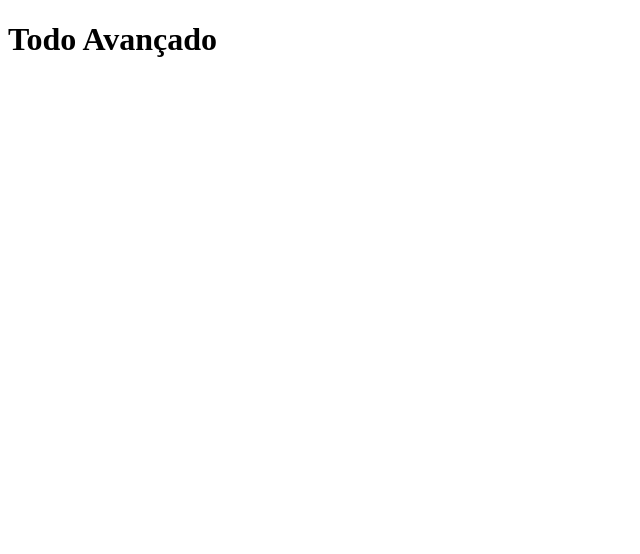
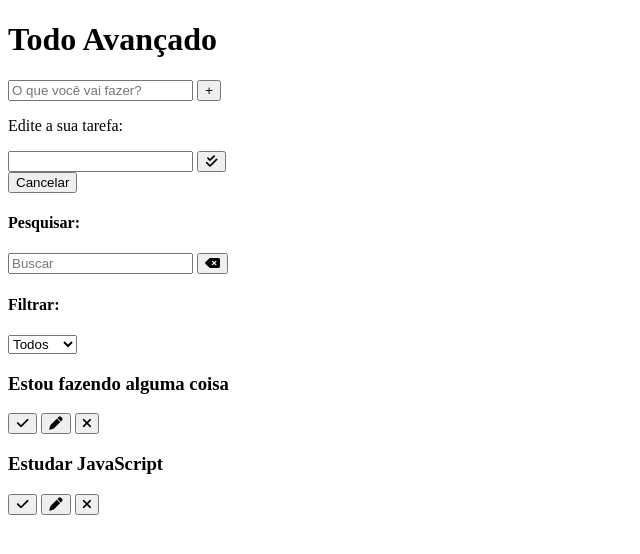
Before and after one commit to RivaniaGomes/YOUTUBE_JavaScript_ToDoList, a plain HTML site: page index.html in a window 1280 px wide. Shown: the whole page, without its empty margins (0-640 px from the left). Drawn offline with Linux system fonts and the light colour scheme.

Commit message:
Criando estrutura HTML

```diff
--- a/index.html
+++ b/index.html
@@ -9,15 +9,84 @@
   <!-- CSS do Projeto -->
   <link rel="stylesheet" href="ccs/style.css">
   <!-- Font Awesome -->
-  <link rel="stylesheet" href="https://cdnjs.cloudflare.com/ajax/libs/font-awesome/4.7.0/css/font-awesome.css"
-    integrity="sha512-5A8nwdMOWrSz20fDsjczgUidUBR8liPYU+WymTZP1lmY9G6Oc7HlZv156XqnsgNUzTyMefFTcsFH/tnJE/+xBg=="
+  <link rel="stylesheet" href="https://cdnjs.cloudflare.com/ajax/libs/font-awesome/6.2.1/css/all.min.css"
+    integrity="sha512-MV7K8+y+gLIBoVD59lQIYicR65iaqukzvf/nwasF0nqhPay5w/9lJmVM2hMDcnK1OnMGCdVK+iQrJ7lzPJQd1w=="
     crossorigin="anonymous" referrerpolicy="no-referrer" />
   <!-- JS do Projeto: incluindo a propriedade 'defer' não precisa incluir o script no final do body -->
   <script src="js/main.js" defer></script>
 </head>
 
 <body>
-  <h1>Todo Avançado</h1>
+  <div class="todo-container">
+    <header>
+      <h1>
+        Todo Avançado
+      </h1>
+    </header>
+    <form id="todo-form">
+      <div class="form-control">
+        <input type="text" name="todo-input" id="todo-input" placeholder="O que você vai fazer?">
+        <button type="submit">
+          <i class="fa-thin fa-plus"></i>
+        </button>
+      </div>
+    </form>
+    <form id="edit-form">
+      <p>Edite a sua tarefa:</p>
+      <div class="form-control">
+        <input type="text" name="edit-input" id="edit-input">
+        <button type="submit">
+          <i class="fa-solid fa-check-double"></i>
+        </button>
+      </div>
+      <button id="calcel-edit-btn">Cancelar</button>
+    </form>
+    <div id="toolbar">
+      <div id="search">
+        <h4>Pesquisar:</h4>
+        <form>
+          <input type="text" name="search-input" id="search-input" placeholder="Buscar">
+          <button id="erase-button">
+            <i class="fa-solid fa-delete-left"></i>
+          </button>
+        </form>
+      </div>
+      <div id="filter">
+        <h4>Filtrar:</h4>
+        <select name="filter-select" id="filter-select">
+          <option value="all">Todos</option>
+          <option value="done">Feitos</option>
+          <option value="todo">A Fazer</option>
+        </select>
+      </div>
+    </div>
+    <div id="todo-list">
+      <div class="todo">
+        <h3>Estou fazendo alguma coisa</h3>
+        <button class="finish-todo">
+          <i class="fa-solid fa-check"></i>
+        </button>
+        <button class="edit-todo">
+          <i class="fa-solid fa-pen"></i>
+        </button>
+        <button class="remove-todo">
+          <i class="fa-solid fa-xmark"></i>
+        </button>
+      </div>
+      <div class="todo">
+        <h3>Estudar JavaScript</h3>
+        <button class="finish-todo">
+          <i class="fa-solid fa-check"></i>
+        </button>
+        <button class="edit-todo">
+          <i class="fa-solid fa-pen"></i>
+        </button>
+        <button class="remove-todo">
+          <i class="fa-solid fa-xmark"></i>
+        </button>
+      </div>
+    </div>
+  </div>
 </body>
 
 </html>
```
